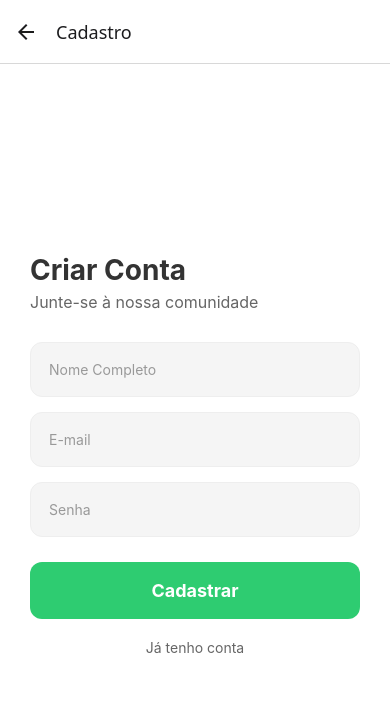
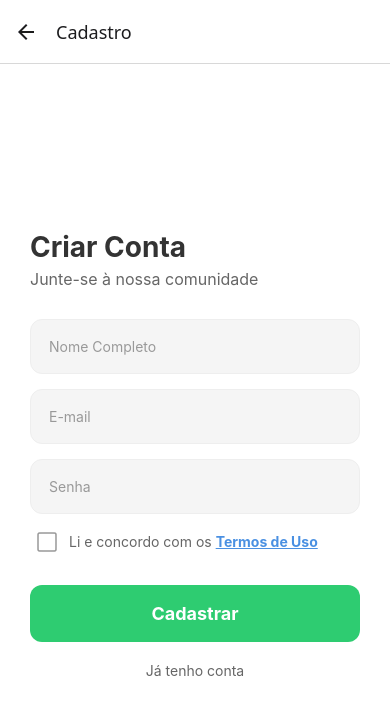
Before and after one commit to LucasPires2005/tcc2-petgo, a React Native app in the folder app/: screen /Cadastro in a window 390 px wide. Shown: the top 714 px of the page. Built offline with nearby package versions, Linux system fonts and the light colour scheme.

Commit message:
feat: adição do termo de uso e modal para parcerias com ongs

```diff
--- a/app/screens/AccountScreen.js
+++ b/app/screens/AccountScreen.js
@@ -254,6 +254,24 @@ export default function AccountScreen({ navigation }) {
             ))}
           </View>
 
+          {/* NOVO: BANNER PARA ONGS */}
+          <View style={styles.partnersSection}>
+            <TouchableOpacity
+              style={[styles.upgradeCard, { backgroundColor: '#27AE60', marginHorizontal: 0, marginTop: 5, marginBottom: 10 }]}
+              onPress={() => Alert.alert(
+                'Parceria Institucional 🏢',
+                'Representa uma ONG ou abrigo de animais? Envie um e-mail para parceiros@petgo.com com o seu CNPJ para validarmos e liberarmos o seu painel de gestão exclusivo.'
+              )}
+            >
+              <Ionicons name="business" size={24} color="#FFF" />
+              <View style={{flex: 1, marginLeft: 15}}>
+                <Text style={styles.upgradeTitle}>Representa uma ONG?</Text>
+                <Text style={styles.upgradeSubtitle}>Torne-se parceira e receba apadrinhamentos</Text>
+              </View>
+              <Ionicons name="mail" size={20} color="#FFF" />
+            </TouchableOpacity>
+          </View>
+
           <TouchableOpacity style={styles.logoutButton} onPress={logout}><Text style={styles.logoutText}>Sair da Conta</Text></TouchableOpacity>
           <View style={{height: 30}} />
         </ScrollView>
--- a/app/screens/RegisterScreen.js
+++ b/app/screens/RegisterScreen.js
@@ -1,6 +1,8 @@
 import React, { useState, useContext } from 'react';
-import { View, Text, TextInput, TouchableOpacity, StyleSheet, Alert } from 'react-native';
+import { View, Text, TextInput, TouchableOpacity, StyleSheet, Alert, Modal, ScrollView, SafeAreaView } from 'react-native';
 import { AuthContext } from '../context/AuthContext';
+// ADIÇÃO: Importando ícones para o Checkbox
+import { Ionicons } from '@expo/vector-icons';
 
 export default function RegisterScreen({ navigation }) {
   const { register } = useContext(AuthContext);
@@ -8,9 +10,18 @@ export default function RegisterScreen({ navigation }) {
   const [email, setEmail] = useState('');
   const [password, setPassword] = useState('');
 
+  // ADIÇÃO: Estados para gerenciar os Termos de Uso
+  const [agreed, setAgreed] = useState(false);
+  const [termsVisible, setTermsVisible] = useState(false);
+
   const handleRegister = async () => {
     if (!name || !email || !password) {
       return Alert.alert('Atenção', 'Preencha todos os campos para criar sua conta.');
+    }
+
+    // ADIÇÃO: Validação de aceite dos termos
+    if (!agreed) {
+      return Alert.alert('Atenção', 'Você precisa ler e concordar com os Termos de Uso para criar uma conta.');
     }
 
     const success = await register(name, email, password);
@@ -47,6 +58,23 @@ export default function RegisterScreen({ navigation }) {
         onChangeText={setPassword}
       />
 
+      {/* ADIÇÃO: Componente de Checkbox dos Termos de Uso */}
+      <View style={styles.checkboxContainer}>
+        <TouchableOpacity onPress={() => setAgreed(!agreed)} style={styles.checkbox}>
+          <Ionicons
+            name={agreed ? "checkbox" : "square-outline"}
+            size={24}
+            color={agreed ? "#2ECC71" : "#999"}
+          />
+        </TouchableOpacity>
+        <Text style={styles.checkboxText}>
+          Li e concordo com os{' '}
+          <Text style={styles.linkTerms} onPress={() => setTermsVisible(true)}>
+            Termos de Uso
+          </Text>
+        </Text>
+      </View>
+
       <TouchableOpacity style={styles.button} onPress={handleRegister}>
         <Text style={styles.buttonText}>Cadastrar</Text>
       </TouchableOpacity>
@@ -54,6 +82,40 @@ export default function RegisterScreen({ navigation }) {
       <TouchableOpacity style={styles.link} onPress={() => navigation.goBack()}>
         <Text style={styles.linkText}>Já tenho conta</Text>
       </TouchableOpacity>
+
+      {/* ADIÇÃO: Modal com o texto dos Termos de Uso */}
+      <Modal visible={termsVisible} animationType="slide">
+        <SafeAreaView style={{ flex: 1, backgroundColor: '#FFF' }}>
+          <View style={styles.modalHeader}>
+            <Text style={styles.modalTitle}>Termos de Uso</Text>
+            <TouchableOpacity onPress={() => setTermsVisible(false)}>
+              <Ionicons name="close-circle" size={30} color="#333" />
+            </TouchableOpacity>
+          </View>
+          <ScrollView contentContainerStyle={styles.termsContent} showsVerticalScrollIndicator={false}>
+            <Text style={styles.termsText}>
+              <Text style={styles.termsBold}>1. Objetivo da Plataforma{'\n'}</Text>
+              O PetGo é uma ferramenta tecnológica comunitária cujo único objetivo é facilitar o encontro, registro e resgate de animais em situação de vulnerabilidade. A plataforma atua apenas como uma ponte de comunicação entre voluntários.{'\n\n'}
+
+              <Text style={styles.termsBold}>2. Responsabilidade do Usuário{'\n'}</Text>
+              Ao criar um registro ou validar um resgate, você se compromete a fornecer informações e fotografias reais e precisas. É estritamente proibido o uso da plataforma para realizar falsos alertas, brincadeiras de mau gosto ou qualquer ação que coloque a integridade dos animais ou de outros usuários em risco.{'\n\n'}
+
+              <Text style={styles.termsBold}>3. Isenção de Responsabilidade Civil{'\n'}</Text>
+              O PetGo não se responsabiliza por interações físicas, resgates mal sucedidos, ou atitudes de terceiros fora do ambiente digital. Todo resgate deve ser feito com cautela e, de preferência, com o apoio de profissionais ou ONGs capacitadas.{'\n\n'}
+
+              <Text style={styles.termsBold}>4. Segurança, Rastreabilidade e Punições{'\n'}</Text>
+              Visando a proteção da nossa comunidade e dos animais, o PetGo mantém registros (logs) das atividades realizadas na plataforma. O uso de má-fé, falsidade ideológica ou a inserção de dados falsos que resultem em danos aos animais resultará no banimento imediato da conta. O PetGo reserva-se o direito de cooperar integralmente com as autoridades competentes, fornecendo dados de rastreabilidade em caso de denúncias de maus-tratos ou crimes cibernéticos.{'\n\n'}
+
+              <Text style={styles.termsBold}>5. Aceite{'\n'}</Text>
+              Ao marcar a caixa de seleção e efetuar o cadastro, o usuário declara ter lido, compreendido e concordado expressamente com todos os termos descritos acima.
+            </Text>
+          </ScrollView>
+          <TouchableOpacity style={styles.termsButton} onPress={() => { setAgreed(true); setTermsVisible(false); }}>
+            <Text style={styles.termsButtonText}>Concordar e Fechar</Text>
+          </TouchableOpacity>
+        </SafeAreaView>
+      </Modal>
+
     </View>
   );
 }
@@ -81,4 +143,18 @@ const styles = StyleSheet.create({
   buttonText: { color: '#FFF', fontSize: 18, fontWeight: 'bold' },
   link: { marginTop: 20, alignItems: 'center' },
   linkText: { color: '#666' },
+
+  // ADIÇÃO: Novos estilos para Checkbox e Modal
+  checkboxContainer: { flexDirection: 'row', alignItems: 'center', marginBottom: 20, paddingHorizontal: 5 },
+  checkbox: { marginRight: 10 },
+  checkboxText: { fontSize: 14, color: '#666', flex: 1 },
+  linkTerms: { color: '#4A90E2', fontWeight: 'bold', textDecorationLine: 'underline' },
+
+  modalHeader: { flexDirection: 'row', justifyContent: 'space-between', alignItems: 'center', padding: 20, borderBottomWidth: 1, borderColor: '#EEE' },
+  modalTitle: { fontSize: 20, fontWeight: 'bold', color: '#333' },
+  termsContent: { padding: 25 },
+  termsText: { fontSize: 15, color: '#444', lineHeight: 24, textAlign: 'justify' },
+  termsBold: { fontWeight: 'bold', fontSize: 16, color: '#222' },
+  termsButton: { backgroundColor: '#4A90E2', padding: 18, margin: 20, borderRadius: 12, alignItems: 'center' },
+  termsButtonText: { color: '#FFF', fontWeight: 'bold', fontSize: 16 },
 });
```
